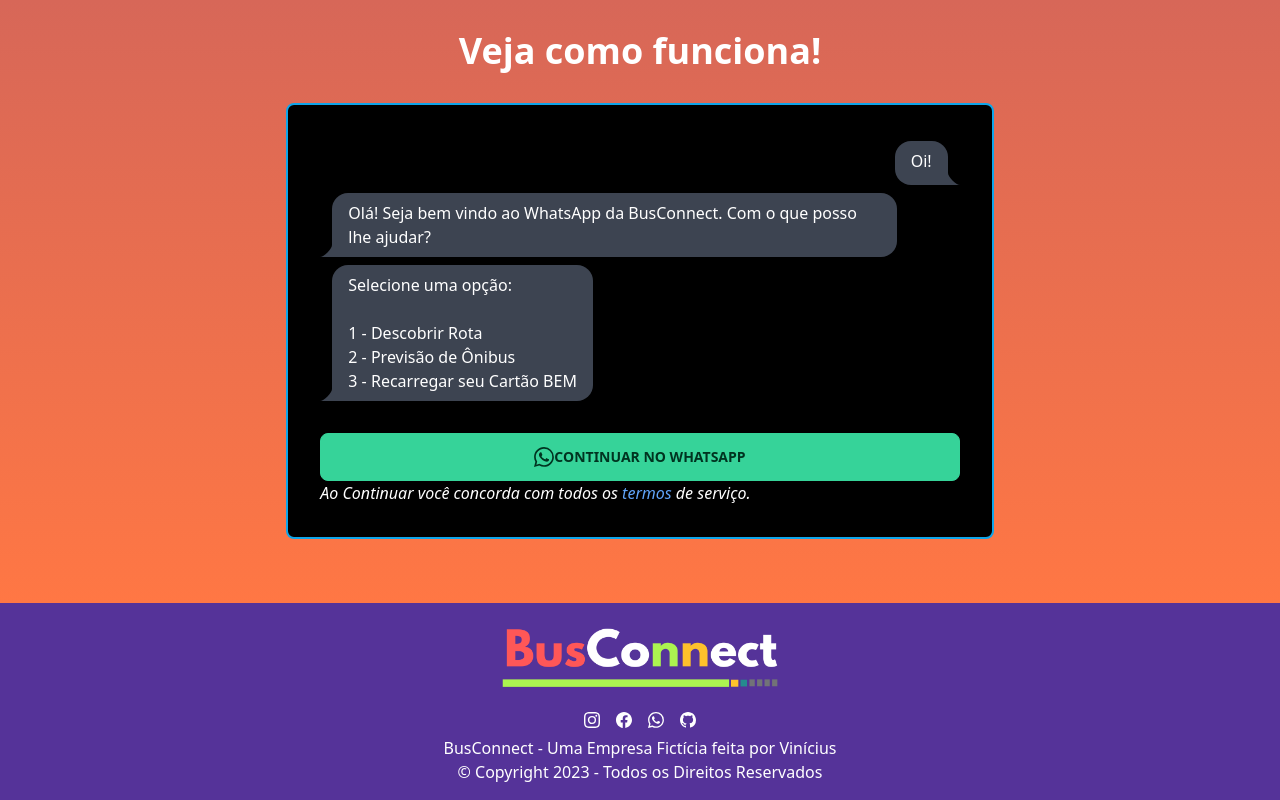
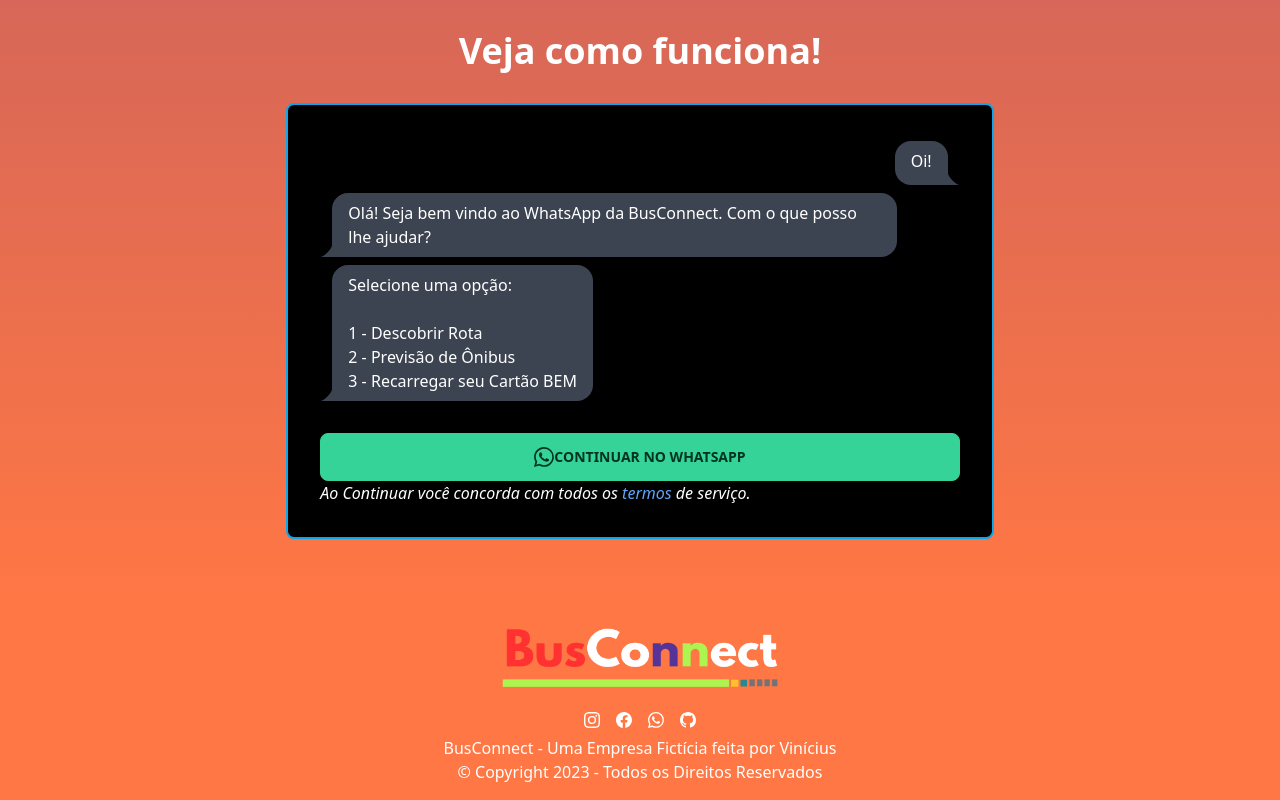
Before and after one commit to viniciusgdr/busconnect, a Next.js app: page /como-usar in a window 1280 px wide. Shown: the part 2057-2857 px from the top of the page. Built offline with nearby package versions, Linux system fonts and the light colour scheme.

Commit message:
chore: add footer color yellow

```diff
--- a/pages/como-usar.tsx
+++ b/pages/como-usar.tsx
@@ -143,7 +143,7 @@
     <>
       <Navbar />
       <Terms />
-      <Footer />
+      <Footer color='#F74' image='/busconnectlogo-2.png' />
     </>
   )
 }
```
